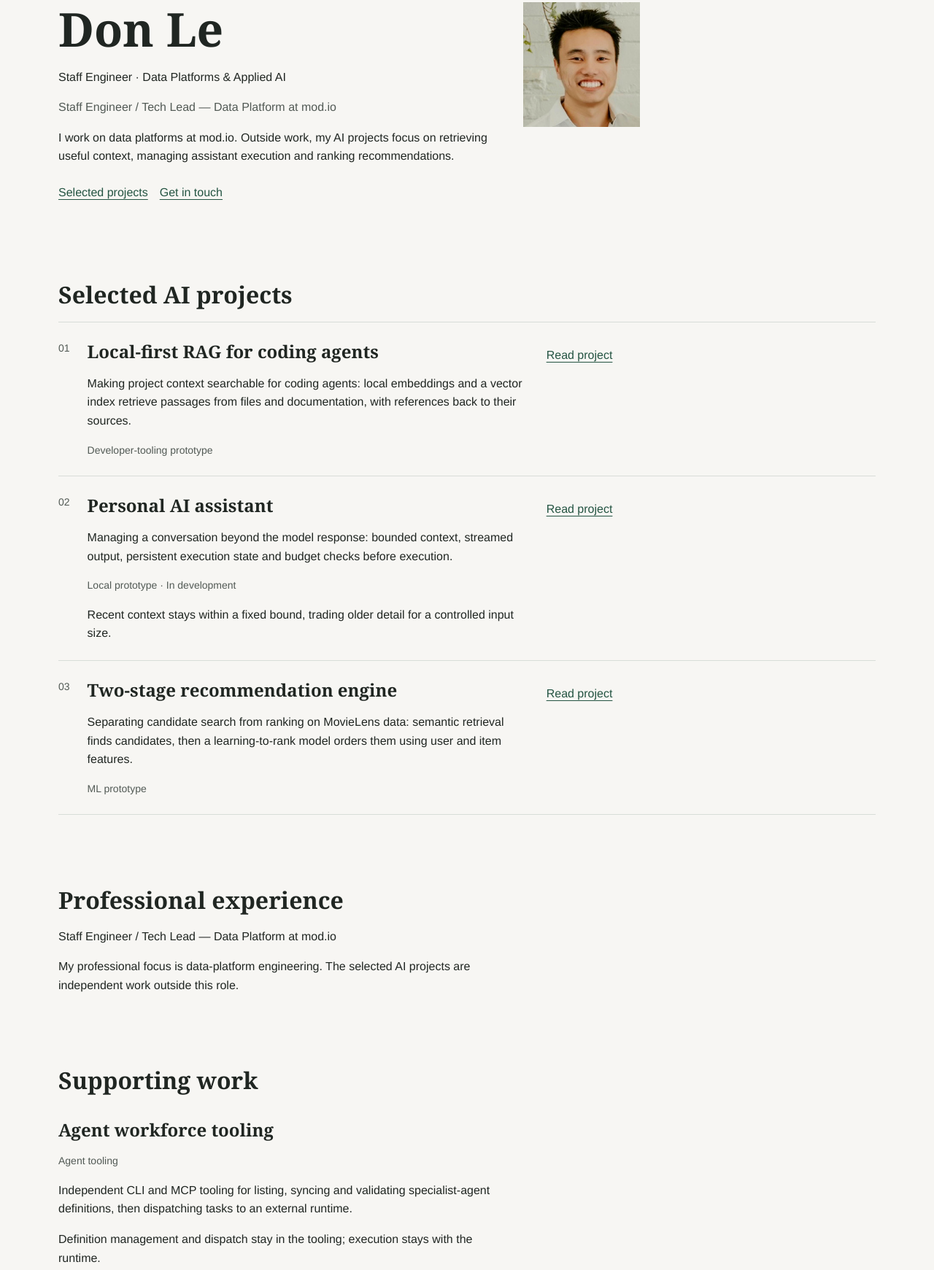
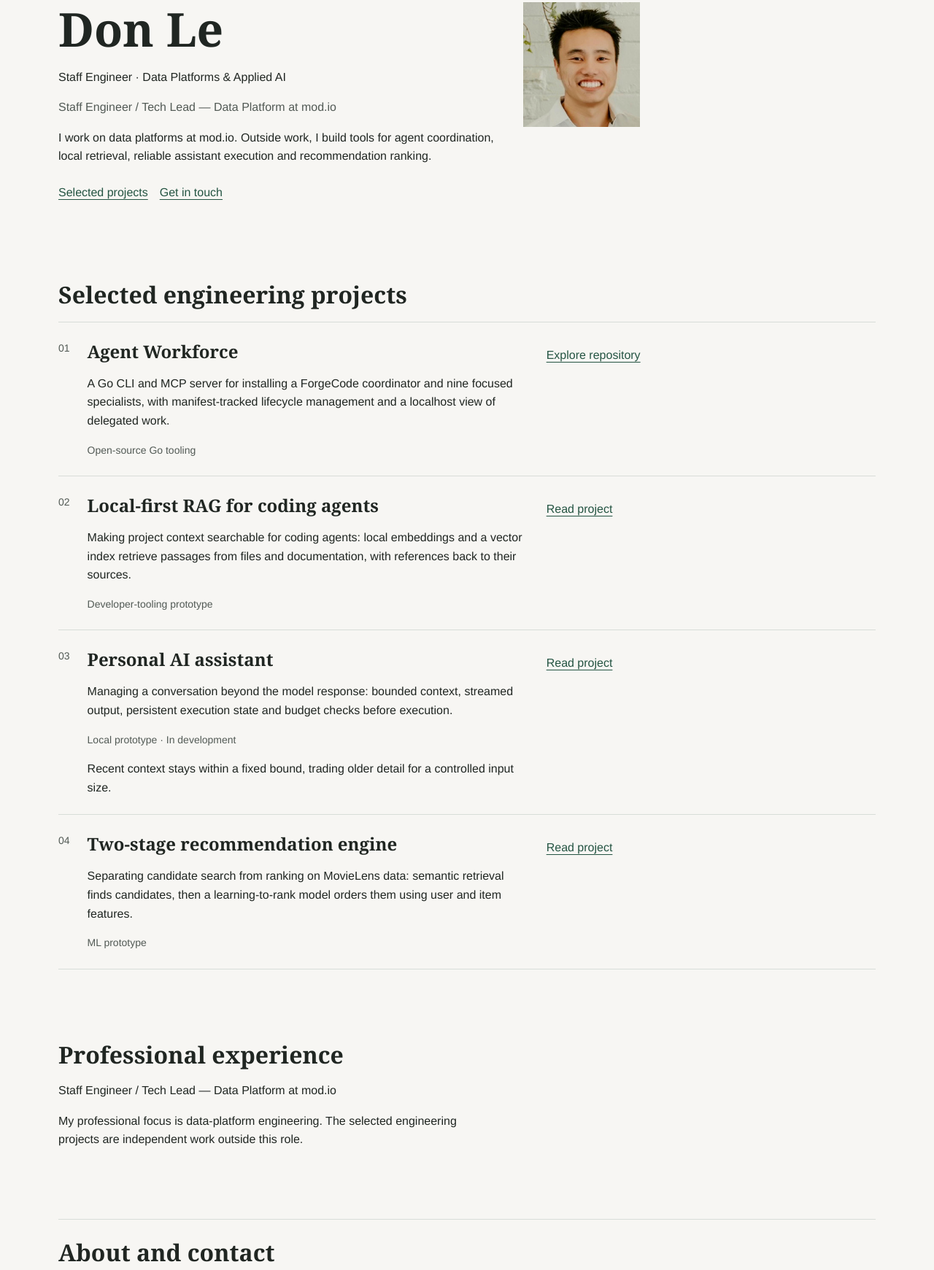
Before and after one commit to donske07/donske07.github.io, a website: page index.html in a window 1280 px wide. Shown: the part 185-1926 px from the top of the page at 73% size. Drawn offline with Linux system fonts and the light colour scheme.

Commit message:
feature agent workforce
Ultraworked with [Sisyphus](https://github.com/code-yeongyu/oh-my-openagent)

Co-authored-by: Sisyphus <clio-agent@sisyphuslabs.ai>

```diff
--- a/index.html
+++ b/index.html
@@ -4,12 +4,12 @@
   <meta charset="utf-8">
   <meta name="viewport" content="width=device-width, initial-scale=1">
   <title>Don Le | Staff Engineer · Data Platforms &amp; Applied AI</title>
-  <meta name="description" content="Don Le, Staff Engineer at mod.io, on data-platform work and independent AI projects in local retrieval, assistant execution and recommendation ranking.">
+  <meta name="description" content="Don Le, Staff Engineer at mod.io, showcasing open-source agent tooling and independent work in local retrieval, assistant execution and recommendation ranking.">
   <link rel="canonical" href="https://www.donske.com.au/">
   <meta property="og:type" content="website">
   <meta property="og:site_name" content="Don Le">
   <meta property="og:title" content="Don Le | Staff Engineer · Data Platforms &amp; Applied AI">
-  <meta property="og:description" content="Don Le, Staff Engineer at mod.io, on data-platform work and independent AI projects in local retrieval, assistant execution and recommendation ranking.">
+  <meta property="og:description" content="Don Le, Staff Engineer at mod.io, showcasing open-source agent tooling and independent work in local retrieval, assistant execution and recommendation ranking.">
   <meta property="og:url" content="https://www.donske.com.au/">
   <link rel="icon" href="/assets/favicon.svg" type="image/svg+xml">
   <link rel="stylesheet" href="/assets/css/tokens.css">
@@ -35,7 +35,7 @@
         <h1 id="intro-title">Don Le</h1>
         <p>Staff Engineer · Data Platforms &amp; Applied AI</p>
         <p class="current-role">Staff Engineer / Tech Lead &#8212; Data Platform at mod.io</p>
-        <p>I work on data platforms at mod.io. Outside work, my AI projects focus on retrieving useful context, managing assistant execution and ranking recommendations.</p>
+        <p>I work on data platforms at mod.io. Outside work, I build tools for agent coordination, local retrieval, reliable assistant execution and recommendation ranking.</p>
         <div class="link-cluster">
           <a href="#work">Selected projects</a>
           <a href="#contact">Get in touch</a>
@@ -44,10 +44,19 @@
       <img class="portrait" src="/covers/herophoto.png" width="246" height="263" alt="Portrait of Don Le">
     </section>
     <section class="stack" id="work" aria-labelledby="work-title">
-      <h2 id="work-title">Selected AI projects</h2>
+      <h2 id="work-title">Selected engineering projects</h2>
       <ol class="project-list">
         <li class="project-row">
           <span class="project-number" aria-hidden="true">01</span>
+          <div class="project-content stack">
+            <h3 id="workforce-title">Agent Workforce</h3>
+            <p>A Go CLI and MCP server for installing a ForgeCode coordinator and nine focused specialists, with manifest-tracked lifecycle management and a localhost view of delegated work.</p>
+            <p class="status">Open-source Go tooling</p>
+          </div>
+          <a class="project-link" href="https://github.com/donske07/agent-workforce" aria-labelledby="workforce-link workforce-title"><span id="workforce-link">Explore repository</span></a>
+        </li>
+        <li class="project-row">
+          <span class="project-number" aria-hidden="true">02</span>
           <div class="project-content stack">
             <h3 id="rag-title">Local-first RAG for coding agents</h3>
             <p>Making project context searchable for coding agents: local embeddings and a vector index retrieve passages from files and documentation, with references back to their sources.</p>
@@ -56,7 +65,7 @@
           <a class="project-link" href="/projects/local-rag/" aria-labelledby="rag-read rag-title"><span id="rag-read">Read project</span></a>
         </li>
         <li class="project-row">
-          <span class="project-number" aria-hidden="true">02</span>
+          <span class="project-number" aria-hidden="true">03</span>
           <div class="project-content stack">
             <h3 id="assistant-title">Personal AI assistant</h3>
             <p>Managing a conversation beyond the model response: bounded context, streamed output, persistent execution state and budget checks before execution.</p>
@@ -66,7 +75,7 @@
           <a class="project-link" href="/projects/personal-assistant/" aria-labelledby="assistant-read assistant-title"><span id="assistant-read">Read project</span></a>
         </li>
         <li class="project-row">
-          <span class="project-number" aria-hidden="true">03</span>
+          <span class="project-number" aria-hidden="true">04</span>
           <div class="project-content stack">
             <h3 id="recommender-title">Two-stage recommendation engine</h3>
             <p>Separating candidate search from ranking on MovieLens data: semantic retrieval finds candidates, then a learning-to-rank model orders them using user and item features.</p>
@@ -79,14 +88,7 @@
     <section class="prose" id="experience" aria-labelledby="experience-title">
       <h2 id="experience-title">Professional experience</h2>
       <p>Staff Engineer / Tech Lead &#8212; Data Platform at mod.io</p>
-      <p>My professional focus is data-platform engineering. The selected AI projects are independent work outside this role.</p>
-    </section>
-    <section class="prose" id="supporting-work" aria-labelledby="supporting-title">
-      <h2 id="supporting-title">Supporting work</h2>
-      <h3>Agent workforce tooling</h3>
-      <p class="status">Agent tooling</p>
-      <p>Independent CLI and MCP tooling for listing, syncing and validating specialist-agent definitions, then dispatching tasks to an external runtime.</p>
-      <p>Definition management and dispatch stay in the tooling; execution stays with the runtime.</p>
+      <p>My professional focus is data-platform engineering. The selected engineering projects are independent work outside this role.</p>
     </section>
   </main>
   <footer class="site-footer page-container stack" id="contact">
--- a/scripts/check-site.mjs
+++ b/scripts/check-site.mjs
@@ -8,7 +8,7 @@ const dist = path.resolve(process.env.DIST_DIR ?? path.join(root, 'dist'));
 const manifest = path.resolve(process.env.MANIFEST_FILE ?? path.join(root, 'scripts/publish-files.json'));
 const origin = 'https://www.donske.com.au';
 const routes = new Map([
-  ['index.html', ['/', 'Don Le | Staff Engineer · Data Platforms & Applied AI', 'Don Le, Staff Engineer at mod.io, on data-platform work and independent AI projects in local retrieval, assistant execution and recommendation ranking.']],
+  ['index.html', ['/', 'Don Le | Staff Engineer · Data Platforms & Applied AI', 'Don Le, Staff Engineer at mod.io, showcasing open-source agent tooling and independent work in local retrieval, assistant execution and recommendation ranking.']],
   ['projects/local-rag/index.html', ['/projects/local-rag/', 'Local-first RAG for coding agents | Don Le', 'A developer-tooling prototype using local embeddings, chunked sources and a vector index to retrieve project context for coding agents.']],
   ['projects/personal-assistant/index.html', ['/projects/personal-assistant/', 'Personal AI assistant | Don Le', 'An in-development assistant exploring reliable conversation execution through idempotent replay, persistent state, bounded context, stream validation and budget controls.']],
   ['projects/recommender/index.html', ['/projects/recommender/', 'Two-stage recommendation engine | Don Le', 'A two-stage MovieLens recommendation prototype: semantic candidate retrieval, feature-based reranking, score fusion, unknown-user fallback and evaluation design.']],
```
Also changed, not shown: tests/e2e/home.spec.mjs (+23 -22 lines).
